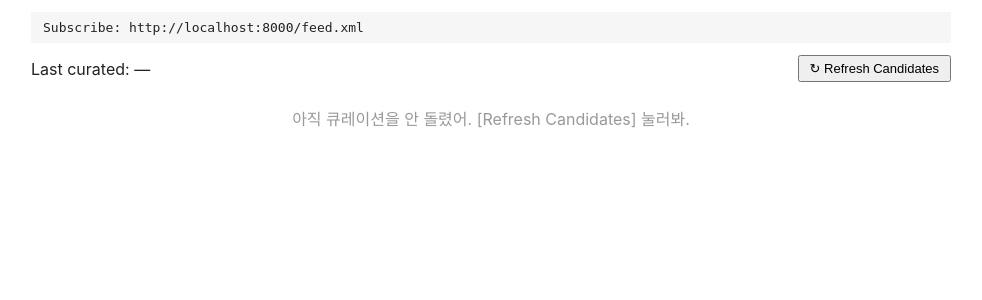
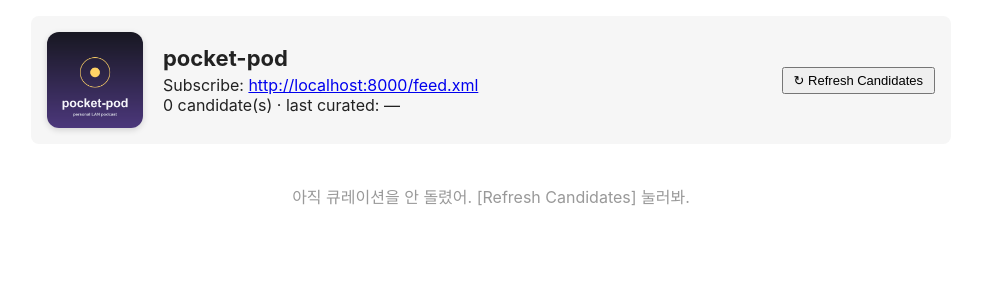
Before and after one commit to seonyoung-kim/pocket-pod-7c3f9a, a Flask app: page / in a window 1280 px wide. Shown: the part 61-361 px from the top of the page, without its empty margins (149-1131 px from the left). Run offline with Flask 3, Linux system fonts and the light colour scheme; parts of the project's set-up code (start-up, migrations or seed data) failed here and were passed over.

Commit message:
feat(ui): unify podcast-header across all 3 pages
candidates and watchlist pages now show the same podcast cover + title +
feed url header as the episodes page. Replaces the standalone Subscribe
banner on candidates page; gives the watchlist page a consistent landing
header.

Co-Authored-By: Claude Opus 4.7 (1M context) <noreply@anthropic.com>

```diff
--- a/templates/candidates.html
+++ b/templates/candidates.html
@@ -1,13 +1,19 @@
 {% extends "base.html" %}
 {% set active = "candidates" %}
 {% block body %}
-  <div class="feed-url">
-    Subscribe: {{ base_url }}/feed.xml
-  </div>
-
-  <div style="display:flex; justify-content: space-between; align-items: center;">
-    <div>Last curated: {{ state.last_curated_at or "—" }}</div>
-    <form method="post" action="/curate" class="inline">
+  <div class="podcast-header">
+    <img src="{{ feed_image_url }}" alt="podcast cover">
+    <div>
+      <h1>{{ feed_title }}</h1>
+      <div class="sub">
+        Subscribe:
+        <a href="{{ base_url }}/feed.xml">{{ base_url }}/feed.xml</a>
+      </div>
+      <div class="sub">{{ state.candidates|length }} candidate(s)
+        · last curated: {{ state.last_curated_at or "—" }}</div>
+    </div>
+    <form method="post" action="/curate" class="inline"
+          style="margin-left:auto;">
       <button type="submit">↻ Refresh Candidates</button>
     </form>
   </div>
```
Also changed, not shown: templates/watchlist.html (+12 -0 lines).
